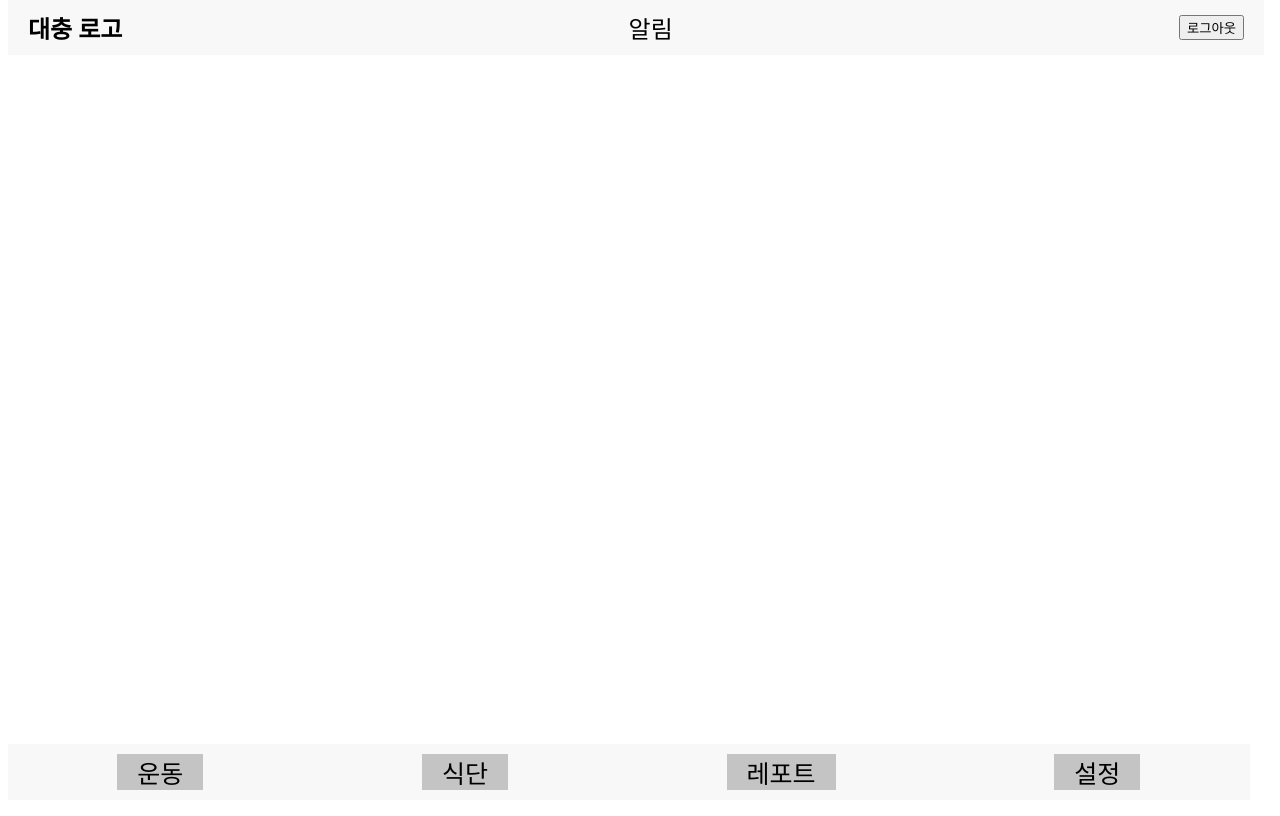
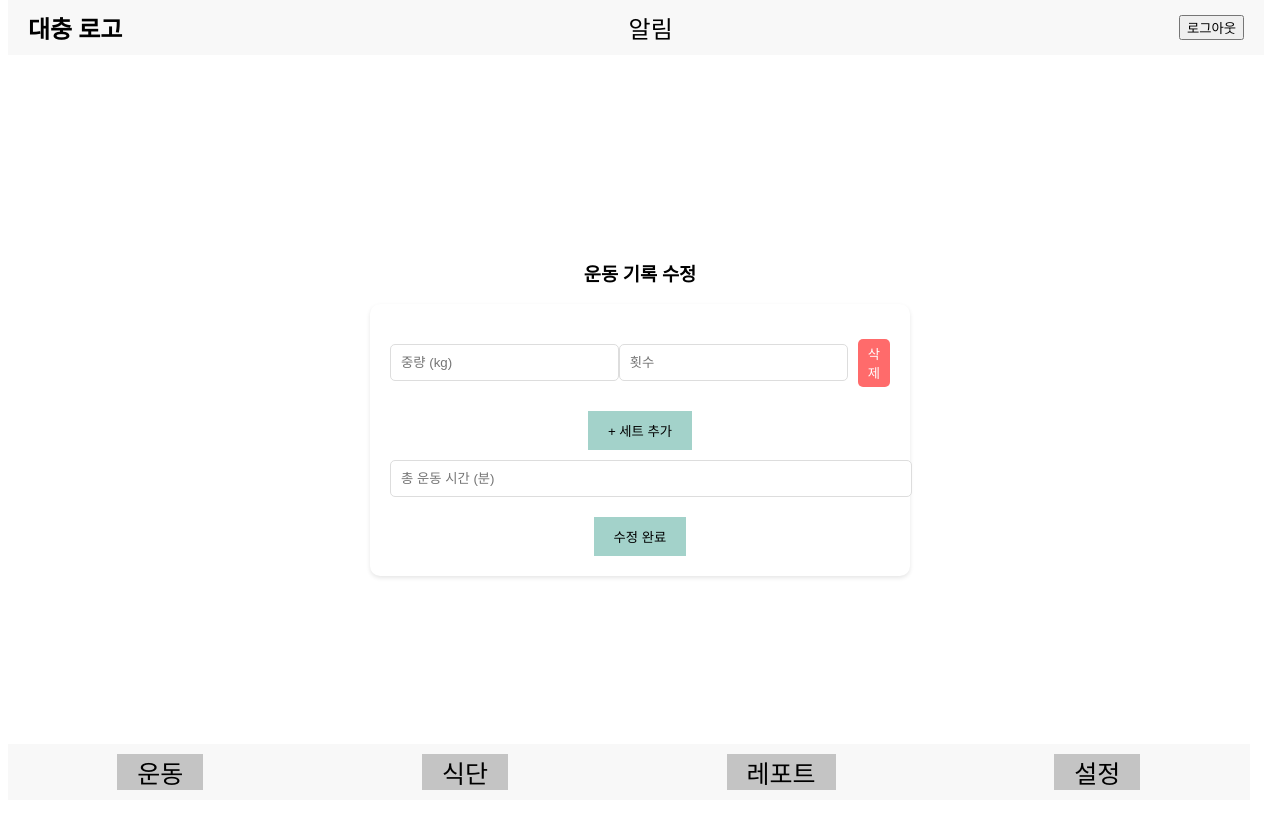
Before and after one commit to Live-Healthy-Die-Healthy/FrontEnd, a React (Create React App) app: page /edittraining in a window 1280 px wide. Built offline with nearby package versions, Linux system fonts and the light colour scheme; no server answers.

Commit message:
login, select, record

```diff
--- a/src/App.js
+++ b/src/App.js
@@ -12,6 +12,7 @@ import SelectTraining from './pages/training/SelectTraining';
 import Kakao from "./components/callback/Kakao";
 import { UserContext } from "./context/LoginContext";
 import ProfileSetting from './pages/Profilesetting';
+import EditTrain from './pages/training/EditTrain';
 
 function AppContent() {
   const [accessToken, setAccessToken] = useState(localStorage.getItem('accessToken'));
@@ -57,6 +58,7 @@ function AppContent() {
         <Route path="/selecttraining" element={<SelectTraining />} />
         <Route path="/recordtraining" element={<RecordTraining />} />
         <Route path="/profilesetting" element={<ProfileSetting />} />
+        <Route path="/edittraining" element={<EditTrain />} />
       </Routes>
       {shouldShowHeaderFooter && <Footer />}
     </UserContext.Provider>
--- a/src/pages/Profilesetting.jsx
+++ b/src/pages/Profilesetting.jsx
@@ -1,4 +1,5 @@
 import React, { useState } from 'react';
+import { useLocation } from 'react-router-dom';
 import axios from 'axios';
 import { UserContext } from "../context/LoginContext";
 import styled from 'styled-components';
@@ -15,11 +16,15 @@ const Container = styled.div`
 
 
 const ProfileSetting = () => {
+
+  const location = useLocation();
+  const { userEmail, userNickname } = location.state;
+
   const { userId } = React.useContext(UserContext);
   const [userBirth, setUserBirth] = useState("");
   const [userHeight, setUserHeight] = useState("");
   const [userWeight, setUserWeight] = useState("");
-  const [userGender, setUserGender] = useState("");
+  const [userGender, setUserGender] = useState("남성");
   const [userImage, setUserImage] = useState(null);
 
   const navigate = useNavigate();
@@ -32,6 +37,8 @@ const ProfileSetting = () => {
 
     const response = await axios.post(`http://localhost:4000/profile`, {
         userId : userId,
+        userEmail : userEmail,
+        userNickname : userNickname,
         userBirth : userBirth,
         userHeight : userHeight,
         userWeight : userWeight,
--- a/src/pages/login/LoginPage.jsx
+++ b/src/pages/login/LoginPage.jsx
@@ -1,10 +1,24 @@
-import React from "react";
+import React, { useState, useEffect } from "react";
 import "./login.css"
-import styled from "styled-components";
+import styled, { keyframes } from "styled-components";
+import kakaoLoginLogo from "../../image/kakao_login.png";
 
 const Button = styled.button`
   display: inline-block;
+  opacity: ${(props) => (props.show ? 1 : 0)};
+  transform: ${(props) => (props.show ? "translateY(0)" : "translateY(-20px)")};
+  transition: opacity 0.5s ease, transform 0.5s ease;
+`;
 
+const slideDown = keyframes`
+  0% {
+    opacity: 0;
+    transform: translateY(-20px);
+  }
+  100% {
+    opacity: 1;
+    transform: translateY(0);
+  }
 `;
 
 const Container = styled.div`
@@ -14,26 +28,36 @@ const Container = styled.div`
   align-items: center;
   height: 100vh;
   text-align: center;
+
+  &.show-login-button {
+    button {
+      animation: ${slideDown} 0.5s forwards;
+    }
+  }
 `;
 
 export default function LoginPage() {
+  const [showLoginButton, setShowLoginButton] = useState(false);
+
+  useEffect(() => {
+    const timer = setTimeout(() => {
+      setShowLoginButton(true);
+    }, 2000);
+    return () => clearTimeout(timer);
+  }, []);
 
   const kakao = () => {
-    window
-    .open(
-      `https://kauth.kakao.com/oauth/authorize?client_id=${process.env.REACT_APP_KAKAO_CLIENT_ID}&redirect_uri=` +
-      "http://localhost:3000/auth/callback/kakao&response_type=code",
+    window.open(
+      `https://kauth.kakao.com/oauth/authorize?client_id=${process.env.REACT_APP_KAKAO_CLIENT_ID}&redirect_uri=https://live-healthy-die-healthy.github.io/FrontEnd/auth/callback/kakao&response_type=code`,
       "_self"
-    )
-  }
+    );
+  };
 
   return (
-    <Container>
-      <h1>
-        로고
-      </h1>
-      <Button className="loginButton" onClick={kakao}>
-        <img src="https://live-healthy-die-healthy.github.io/FrontEnd/kakao_login.png" alt="카카오 로그인"/>
+    <Container className={showLoginButton ? "show-login-button" : ""}>
+      <h1>로고</h1>
+      <Button className="loginButton" show={showLoginButton} onClick={kakao}>
+        <img src={kakaoLoginLogo} alt="카카오 로그인" />
       </Button>
     </Container>
   );
--- a/src/pages/training/EditTrain.jsx
+++ b/src/pages/training/EditTrain.jsx
@@ -1,142 +1,239 @@
-// import React, { useState, useContext, useEffect } from 'react';
-// import { useLocation, useNavigate } from 'react-router-dom';
-// import styled from 'styled-components';
-// import axios from 'axios';
-// import { UserContext } from '../../context/LoginContext';
+import React, { useState, useContext, useEffect } from 'react';
+import { useLocation, useNavigate } from 'react-router-dom';
+import styled from 'styled-components';
+import axios from 'axios';
+import { UserContext } from '../../context/LoginContext';
 
-// const Container = styled.div`
-//   display: flex;
-//   flex-direction: column;
-//   justify-content: center;
-//   align-items: center;
-//   height: 100vh;
-//   text-align: center;
-// `;
+const Container = styled.div`
+  display: flex;
+  flex-direction: column;
+  justify-content: center;
+  align-items: center;
+  height: 100vh;
+  text-align: center;
+`;
 
-// const FormContainer = styled.div`
-//   width: 80%;
-//   max-width: 500px;
-//   background-color: white;
-//   padding: 20px;
-//   border-radius: 10px;
-//   box-shadow: 0 2px 4px rgba(0,0,0,0.1);
-// `;
+const FormContainer = styled.div`
+  width: 80%;
+  max-width: 500px;
+  background-color: white;
+  padding: 20px;
+  border-radius: 10px;
+  box-shadow: 0 2px 4px rgba(0,0,0,0.1);
+`;
 
-// const Input = styled.input`
-//   width: 100%;
-//   padding: 10px;
-//   margin: 10px 0;
-//   border: 1px solid #ddd;
-//   border-radius: 5px;
-// `;
+const Input = styled.input`
+  width: 100%;
+  padding: 10px;
+  margin: 10px 0;
+  border: 1px solid #ddd;
+  border-radius: 5px;
+`;
 
-// const Button = styled.button`
-//   background: #a3d2ca;
-//   border: none;
-//   padding: 10px 20px;
-//   cursor: pointer;
-//   margin-top: 10px;
-// `;
+const Button = styled.button`
+  background: #a3d2ca;
+  border: none;
+  padding: 10px 20px;
+  cursor: pointer;
+  margin-top: 10px;
+`;
 
-// const EditTrain = () => {
-//   const location = useLocation();
-//   const navigate = useNavigate();
-//   const { date, exerciseLogId } = location.state || {};
-//   const { accessToken, userId } = useContext(UserContext);
+const SetContainer = styled.div`
+  display: flex;
+  align-items: center;
+  margin: 10px 0;
+`;
 
-//   const [formData, setFormData] = useState({
-//     exerciseLogId: exerciseLogId,
-//     exerciseName: '',
-//     set: '',
-//     exerciseType: '',
-//     distance: '',
-//     exerciseTime: ''
-//   });
+const RemoveButton = styled.button`
+  background: #ff6b6b;
+  border: none;
+  padding: 5px 10px;
+  margin-left: 10px;
+  cursor: pointer;
+  color: white;
+  border-radius: 5px;
+`;
 
-//   useEffect(() => {
-//     if (exercise) {
-//       setFormData({
-//         exerciseLogId: exercise.id,
-//         exerciseName: exercise.name.split(' - ')[0],
-//         set: exercise.name.split(' - ')[1].replace('세트', ''),
-//         exerciseType: exercise.exerciseType || '',
-//         distance: exercise.distance || '',
-//         exerciseTime: exercise.exerciseTime || ''
-//       });
-//     }
-//   }, [exercise]);
+const EditTrain = () => {
+  const location = useLocation();
+  const navigate = useNavigate();
+  const { date, exerciseLogId } = location.state || {};
+  const { accessToken, userId } = useContext(UserContext);
 
-//   const handleChange = (e) => {
-//     const { name, value } = e.target;
-//     setFormData({ ...formData, [name]: value });
-//   };
+  const [exerciseType, setExerciseType] = useState("");
+  const [exerciseTime, setExerciseTime] = useState("");
+  const [distance, setDistance] = useState("");
+  const [sets, setSets] = useState([{ weight: "", reps: "" }]);
 
-//   const handleSubmit = async (e) => {
-//     e.preventDefault();
-//     try {
-//       const response = await axios.put('http://localhost:4000/exerciseLog', formData, {
-//         headers: {
-//           Authorization: `Bearer ${accessToken}`
-//         }
-//       });
+  useEffect(() => {
+    const fetchExerciseLog = async () => {
+      try {
+        const response = await axios.post('http://localhost:4000/getTrainingLog', {
+          exerciseLogId: exerciseLogId
+        }, {
+          headers: {
+            Authorization: `Bearer ${accessToken}`
+          }
+        });
 
-//       if (response.status === 200) {
-//         alert('운동 기록이 수정되었습니다.');
-//         navigate('/dailytraining', { state: { date: exercise.date } });
-//       } else {
-//         alert('운동 기록 수정에 실패했습니다.');
-//       }
-//     } catch (error) {
-//       console.error('Error updating exercise:', error);
-//       alert('운동 기록 수정 중 오류가 발생했습니다.');
-//     }
-//   };
+        if (response.status === 200) {
+          const data = response.data;
+          setExerciseType(data.exerciseType);
+          setExerciseTime(data.exerciseTime.toString());
 
-//   return (
-//     <Container>
-//       <h3>운동 기록 수정</h3>
-//       <FormContainer>
-//         <form onSubmit={handleSubmit}>
-//           <Input
-//             type="text"
-//             name="exerciseName"
-//             value={formData.exerciseName}
-//             onChange={handleChange}
-//             placeholder="운동 이름"
-//           />
-//           <Input
-//             type="number"
-//             name="set"
-//             value={formData.set}
-//             onChange={handleChange}
-//             placeholder="세트 수"
-//           />
-//           <Input
-//             type="text"
-//             name="exerciseType"
-//             value={formData.exerciseType}
-//             onChange={handleChange}
-//             placeholder="운동 종류"
-//           />
-//           <Input
-//             type="number"
-//             name="distance"
-//             value={formData.distance}
-//             onChange={handleChange}
-//             placeholder="거리 (km)"
-//           />
-//           <Input
-//             type="text"
-//             name="exerciseTime"
-//             value={formData.exerciseTime}
-//             onChange={handleChange}
-//             placeholder="운동 시간 (hh:mm:ss)"
-//           />
-//           <Button type="submit">수정 완료</Button>
-//         </form>
-//       </FormContainer>
-//     </Container>
-//   );
-// };
+          if (data.exerciseType === "AerobicExercise") {
+            setDistance(data.distance.toString());
+          } else {
+            setSets(data.weight.map((weight, index) => ({
+              weight: weight.toString(),
+              reps: data.repetition[index].toString()
+            })));
+          }
+        } else {
+          alert('운동 기록을 불러오는데 실패했습니다.');
+        }
+      } catch (error) {
+        console.error('Error fetching exercise log:', error);
+        alert('운동 기록을 불러오는 중 오류가 발생했습니다.');
+      }
+    };
 
-// export default EditTrain;
+    fetchExerciseLog();
+  }, [exerciseLogId, accessToken]);
+
+  const handleAddSet = () => {
+    setSets([...sets, { weight: "", reps: "" }]);
+  };
+
+  const handleRemoveSet = (index) => {
+    setSets(sets.filter((_, i) => i !== index));
+  };
+
+  const handleSetChange = (index, field, value) => {
+    const newSets = sets.map((set, i) =>
+      i === index ? { ...set, [field]: value } : set
+    );
+    setSets(newSets);
+  };
+
+  const handleSave = async () => {
+    let isValid = true;
+    if (exerciseType === "AerobicExercise") {
+      if (!exerciseTime || !distance) {
+        isValid = false;
+      }
+    } else {
+      sets.forEach((set) => {
+        if (!set.weight || !set.reps) {
+          isValid = false;
+        }
+      });
+      if (!exerciseTime) {
+        isValid = false;
+      }
+    }
+
+    if (!isValid) {
+      alert("작성하지 않은 칸이 있습니다");
+      return;
+    }
+
+    let exerciseData = {};
+
+    if (exerciseType === "AerobicExercise") {
+      exerciseData = {
+        userId,
+        exerciseLogId,
+        exerciseDate: date,
+        exerciseType,
+        distance: Number(distance),
+        exerciseTime: Number(exerciseTime)
+      };
+    } else {
+      const setsData = sets.map(set => ({
+        weight: Number(set.weight),
+        repetition: Number(set.reps)
+      }));
+      exerciseData = {
+        userId,
+        exerciseLogId,
+        exerciseDate: date,
+        exerciseType,
+        sets: setsData,
+        exerciseTime: Number(exerciseTime)
+      };
+    }
+
+    try {
+      const response = await axios.put('http://localhost:4000/exerciseLog', exerciseData, {
+        headers: {
+          Authorization: `Bearer ${accessToken}`
+        }
+      });
+
+      if (response.status === 200) {
+        alert('운동 기록이 수정되었습니다.');
+        navigate(`/traindaily/${date}`, { state: { date } });
+      } else {
+        alert('운동 기록 수정에 실패했습니다.');
+      }
+    } catch (error) {
+      console.error('Error updating exercise:', error);
+      alert('운동 기록 수정 중 오류가 발생했습니다.');
+    }
+  };
+
+  return (
+    <Container>
+      <h3>{date} 운동 기록 수정</h3>
+      <FormContainer>
+        {exerciseType === "AerobicExercise" ? (
+          <>
+            <Input
+              type="number"
+              placeholder="총 운동 시간 (분)"
+              value={exerciseTime}
+              onChange={(e) => setExerciseTime(e.target.value)}
+            />
+            <Input
+              type="number"
+              placeholder="운동 거리 (km)"
+              value={distance}
+              onChange={(e) => setDistance(e.target.value)}
+            />
+          </>
+        ) : (
+          <>
+            {sets.map((set, index) => (
+              <SetContainer key={index}>
+                <Input
+                  type="number"
+                  placeholder="중량 (kg)"
+                  value={set.weight}
+                  onChange={(e) => handleSetChange(index, "weight", e.target.value)}
+                />
+                <Input
+                  type="number"
+                  placeholder="횟수"
+                  value={set.reps}
+                  onChange={(e) => handleSetChange(index, "reps", e.target.value)}
+                />
+                <RemoveButton onClick={() => handleRemoveSet(index)}>삭제</RemoveButton>
+              </SetContainer>
+            ))}
+            <Button onClick={handleAddSet}>+ 세트 추가</Button>
+            <Input
+              type="number"
+              placeholder="총 운동 시간 (분)"
+              value={exerciseTime}
+              onChange={(e) => setExerciseTime(e.target.value)}
+            />
+          </>
+        )}
+        <Button onClick={handleSave}>수정 완료</Button>
+      </FormContainer>
+    </Container>
+  );
+};
+
+export default EditTrain;
--- a/src/pages/training/RecordTraining.jsx
+++ b/src/pages/training/RecordTraining.jsx
@@ -33,13 +33,25 @@ const Button = styled.button`
 `;
 
 const SetContainer = styled.div`
+  display: flex;
+  align-items: center;
   margin: 10px 0;
+`;
+
+const RemoveButton = styled.button`
+  background: #ff6b6b;
+  border: none;
+  padding: 5px 10px;
+  margin-left: 10px;
+  cursor: pointer;
+  color: white;
+  border-radius: 5px;
 `;
 
 export default function RecordTraining() {
   const navigate = useNavigate();
   const location = useLocation();
-  const { date, exerciseId, exerciseName, exerciseType } = location.state;
+  const { date, exerciseId, exerciseName, exerciseType, exercisePart } = location.state;
   const formattedDate = format(new Date(date), "yyyy-MM-dd");
 
   const [sets, setSets] = useState([{ weight: "", reps: "" }]);
@@ -52,6 +64,10 @@ export default function RecordTraining() {
     setSets([...sets, { weight: "", reps: "" }]);
   };
 
+  const handleRemoveSet = (index) => {
+    setSets(sets.filter((_, i) => i !== index));
+  };
+
   const handleSetChange = (index, field, value) => {
     const newSets = sets.map((set, i) =>
       i === index ? { ...set, [field]: value } : set
@@ -60,7 +76,6 @@ export default function RecordTraining() {
   };
 
   const handleSave = async () => {
-    // 유효성 검사
     let isValid = true;
     if (exerciseType === "AerobicExercise") {
       if (!exerciseTime || !distance) {
@@ -82,7 +97,6 @@ export default function RecordTraining() {
       return;
     }
 
-    // 유효성 검사를 통과한 경우
     let exerciseData = {};
 
     if (exerciseType === "AerobicExercise") {
@@ -90,22 +104,23 @@ export default function RecordTraining() {
         userId,
         exerciseId,
         exerciseDate: formattedDate,
+        exercisePart: exercisePart,
         exerciseType,
         distance: Number(distance),
         exerciseTime: Number(exerciseTime)
       };
     } else {
-      const setsData = sets.map(set => ({
-        weight: Number(set.weight),
-        repetition: Number(set.reps)
-      }));
+      const weights = sets.map(set => Number(set.weight));
+      const repetitions = sets.map(set => Number(set.reps));
       exerciseData = {
         userId,
-        exerciseId, // This should be dynamically set based on actual exercise data
+        exerciseId,
         exerciseDate: formattedDate,
         exerciseType,
-        exercisePart: "chest", // This should be dynamically set based on actual exercise data
-        sets: setsData,
+        exercisePart: exercisePart,
+        set: sets.length,
+        weight: weights,
+        repetition: repetitions,
         exerciseTime: Number(exerciseTime)
       };
     }
@@ -121,12 +136,10 @@ export default function RecordTraining() {
       });
 
       if (response.status === 200) {
-
         navigate(`/traindaily/${formattedDate}`, {
           state: { date }
         });
       } else {
-        // 요청 실패 시 에러 처리
         alert("운동 기록 저장에 실패했습니다.");
       }
     } catch (error) {
@@ -169,6 +182,7 @@ export default function RecordTraining() {
                 value={set.reps}
                 onChange={(e) => handleSetChange(index, "reps", e.target.value)}
               />
+              <RemoveButton onClick={() => handleRemoveSet(index)}>삭제</RemoveButton>
             </SetContainer>
           ))}
           <Button onClick={handleAddSet}>+ 세트 추가</Button>
```
Also changed, not shown: src/components/callback/Kakao.jsx (+7 -2 lines), src/pages/training/SelectTraining.jsx (+60 -11 lines), src/image/kakao_login.png (renamed from public/assets/kakao_login.png), 1 other file (tests, documents, lock files or other folders).
